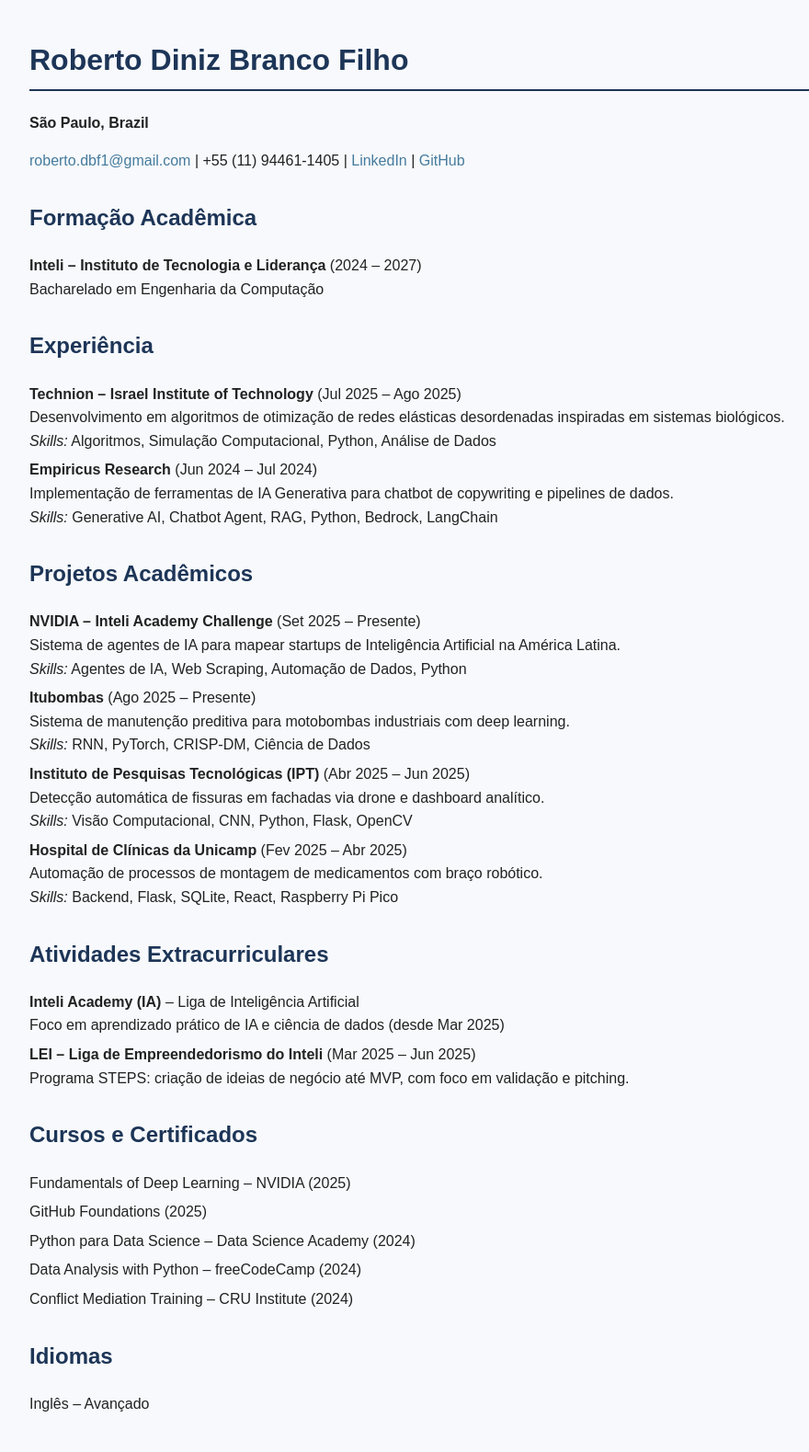
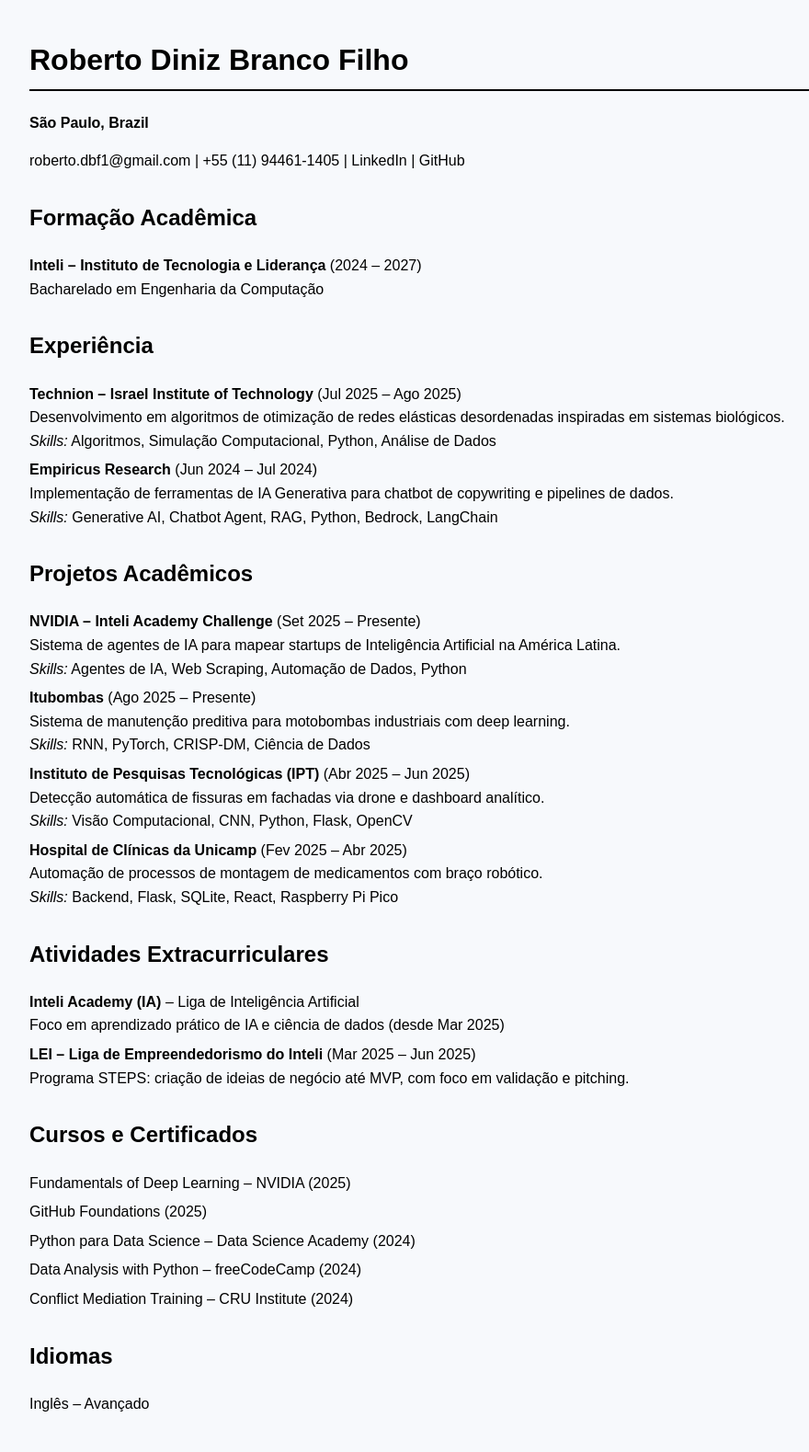
Before and after one commit to robertof1lho/poderada-app-container-nuvem, a Flask app: page / in a window 1280 px wide. Shown: the whole page at 92% size, without its empty margins (8-888 px from the left). Run offline with Flask 3, Linux system fonts and the light colour scheme.

Commit message:
style: update color scheme to use black for text and links

```diff
--- a/templates/index.html
+++ b/templates/index.html
@@ -8,19 +8,19 @@
     body {
       font-family: Arial, sans-serif;
       background-color: #f7f9fc;
-      color: #222;
+      color: #000;  /* preto puro */
       margin: 40px;
       line-height: 1.6;
     }
     h1, h2 {
-      color: #1d3557;
+      color: #000;  /* títulos pretos */
     }
     h1 {
-      border-bottom: 2px solid #1d3557;
+      border-bottom: 2px solid #000;
       padding-bottom: 6px;
     }
     a {
-      color: #457b9d;
+      color: #000;  /* links pretos */
       text-decoration: none;
     }
     a:hover {
```
